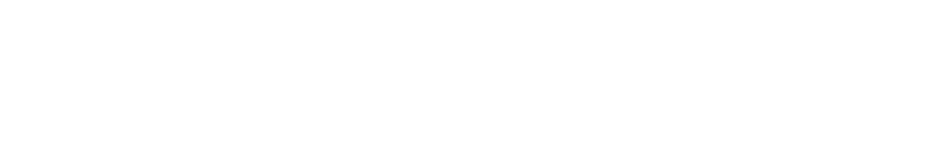
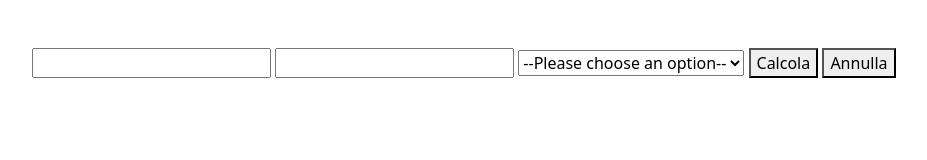
Before and after one commit to HadolphMercogliano/js-biglietto-treno-form, a plain HTML site: page index.html in a window 1280 px wide. Shown: the whole page, without its empty margins (16-943 px from the left). Drawn offline with nearby package versions, Linux system fonts and the light colour scheme.

Commit message:
html structure

```diff
--- a/index.html
+++ b/index.html
@@ -17,6 +17,9 @@
     <!-- LINK BOOTSTRAP -->
     <link href="https://cdn.jsdelivr.net/npm/bootstrap@5.2.3/dist/css/bootstrap.min.css" rel="stylesheet"
         integrity="sha384-rbsA2VBKQhggwzxH7pPCaAqO46MgnOM80zW1RWuH61DGLwZJEdK2Kadq2F9CUG65" crossorigin="anonymous">
+    <script src="https://cdn.jsdelivr.net/npm/bootstrap@5.3.0-alpha1/dist/js/bootstrap.bundle.min.js"
+        integrity="sha384-w76AqPfDkMBDXo30jS1Sgez6pr3x5MlQ1ZAGC+nuZB+EYdgRZgiwxhTBTkF7CXvN" crossorigin="anonymous"
+        defer></script>
 
     <!-- CUSTOM CSS -->
     <link rel="stylesheet" href="./css/style.css">
@@ -24,14 +27,27 @@
     <!-- LINK JAVASCRIPT -->
     <script type="text/javascript" src="./js/main.js" defer></script>
 
-    <title>Document</title>
+    <title>Calcola il prezzo del biglietto</title>
 </head>
 
 <body>
+    <form class="mt-5 ms-5" action="#" method="get">
+        <!-- NOME E COGNOME -->
+        <input type="text" id="nome_cognome">
 
-    <script src="https://cdn.jsdelivr.net/npm/bootstrap@5.3.0-alpha1/dist/js/bootstrap.bundle.min.js"
-        integrity="sha384-w76AqPfDkMBDXo30jS1Sgez6pr3x5MlQ1ZAGC+nuZB+EYdgRZgiwxhTBTkF7CXvN"
-        crossorigin="anonymous"></script>
+        <!-- KM DA PERCORRERE -->
+        <input type="text" id="kilometri">
+
+        <!-- FASCIA D'ETà -->
+        <select name="pets" id="pet-select">
+            <option value="">--Please choose an option--</option>
+            <option value="minorenne">Minorenne</option>
+            <option value="maggiorenne">Maggiorenne</option>
+            <option value="over65">Over65</option>
+        </select>
+        <button type="button">Calcola</button>
+        <button type="reset">Annulla</button>
+    </form>
 </body>
 
 </html>
```
